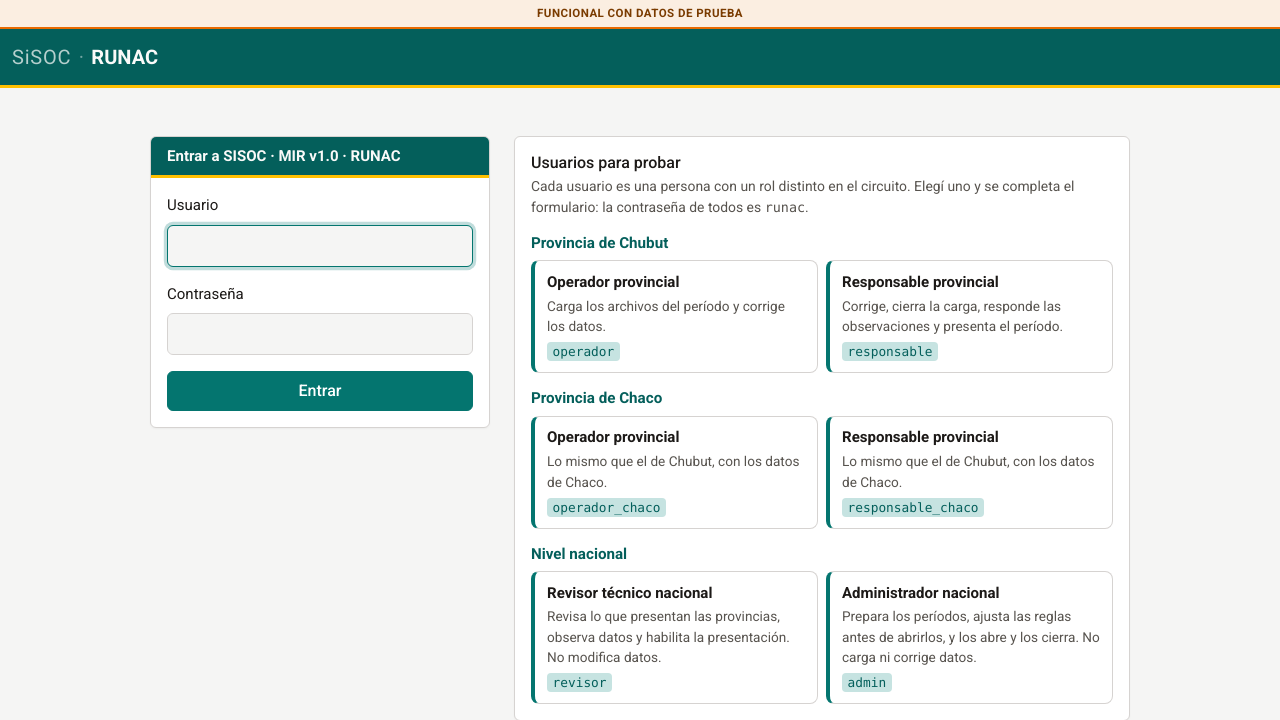
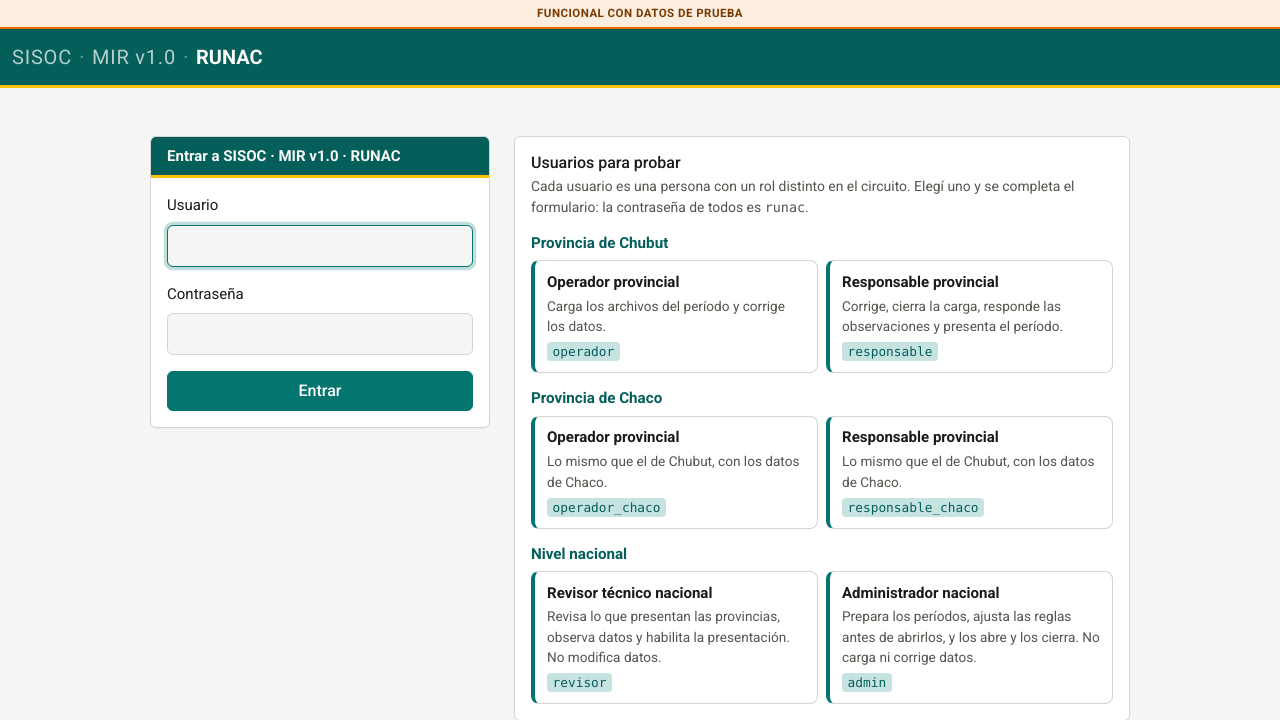
Before and after one commit to dsocial118/Modulo-de-Importaciones-Recurrentes, a Django app: page /entrar/?next=/cargar/ in a window 1280 px wide. Shown: the top 720 px of the page. Run offline with Django 5.2, Linux system fonts and the light colour scheme.

Commit message:
Version actual: la marca SISOC · MIR v1.0 · RUNAC tambien en su barra y en el titulo de la pestana
Co-Authored-By: Claude Opus 5.5 <noreply@anthropic.com>

```diff
--- a/runac/templates/runac/base.html
+++ b/runac/templates/runac/base.html
@@ -6,7 +6,7 @@
         <meta name="viewport" content="width=device-width, initial-scale=1" />
         <title>
             {% block titulo %}RUNAC{% endblock %}
-            · SiSOC · RUNAC
+            · {{ marca }}
         </title>
         <link href="https://cdn.jsdelivr.net/npm/bootstrap@5.3.3/dist/css/bootstrap.min.css"
               rel="stylesheet" />
@@ -498,7 +498,9 @@
                 <div class="container-xxl">
                     {% comment %} El módulo se nombra dentro del sistema al que pertenece: RUNAC no es un sistema aparte, es una sección de SISOC. {% endcomment %}
                     <a class="navbar-brand" href="{% url 'runac:inicio' %}">
-                        <span class="marca-sistema">SiSOC</span>
+                        <span class="marca-sistema">SISOC</span>
+                        <span class="marca-separador">·</span>
+                        <span class="marca-sistema">MIR v1.0</span>
                         <span class="marca-separador">·</span>
                         <span class="fw-bold">RUNAC</span>
                     </a>
```
